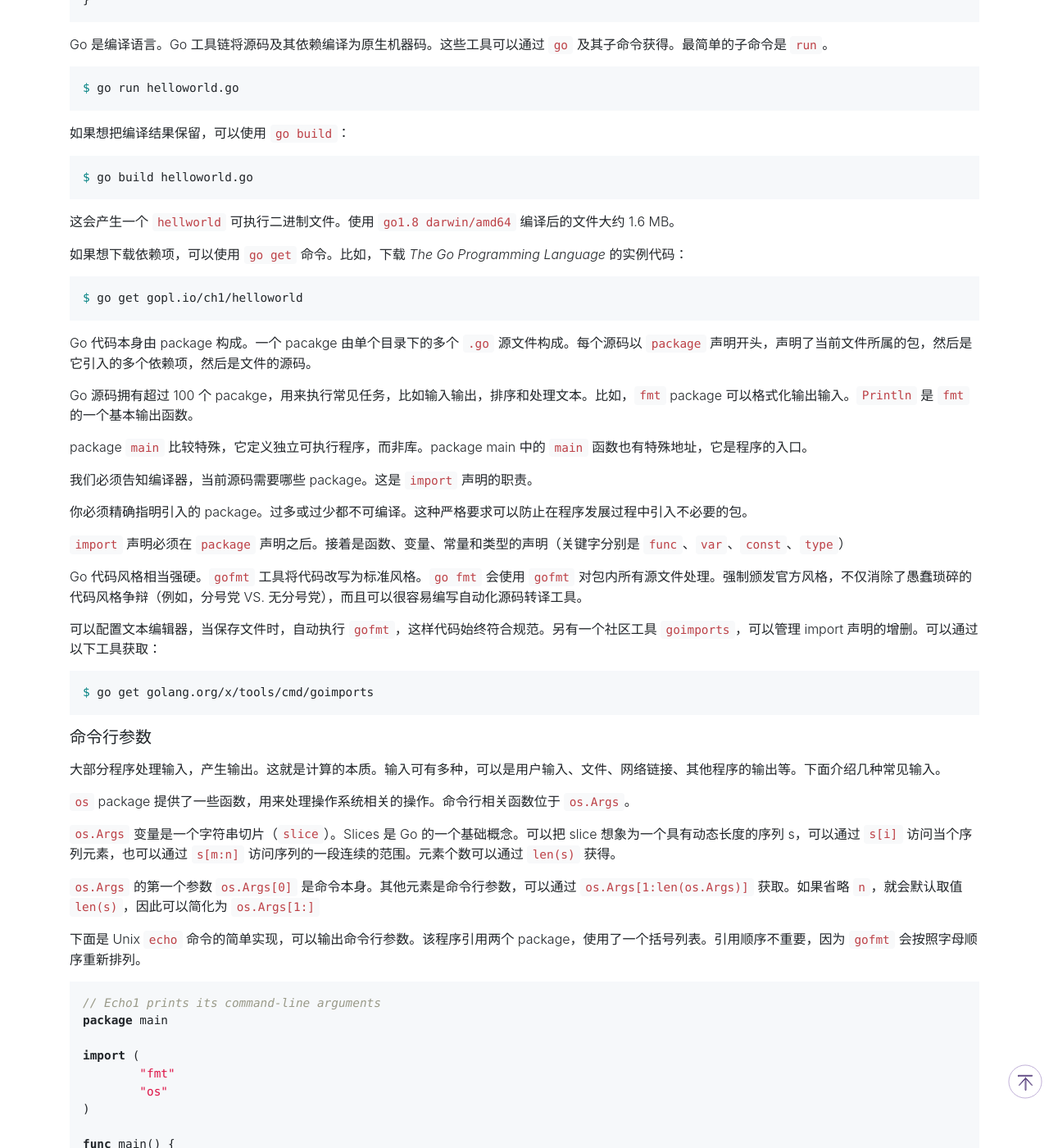
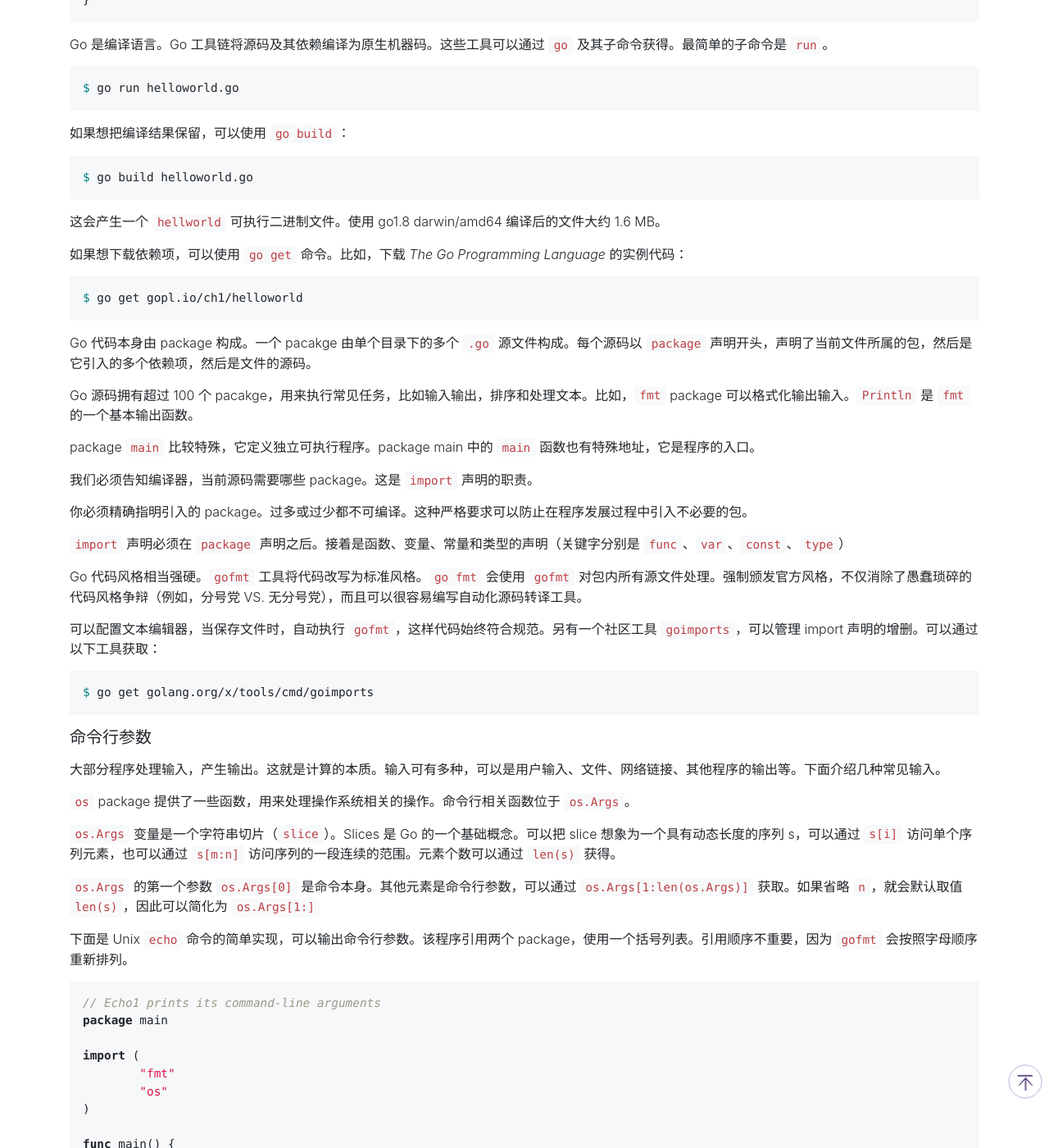
Before and after one commit to liuzhuan/liuzhuan.github.io, a Jekyll site: the page built from _posts/2017-12-14-golang-primer.md, in a window 1280 px wide and 1400 px high, scrolled down 1446 px. Shown: the whole window at 82% size. Built offline with Jekyll 4.4.1, drawn with Linux system fonts in a browser that asks for light colours; nearby versions of some CDN libraries; comment, search, counter and statistics services are not loaded; some of the changed text lies outside the part shown.

Commit message:
updating golang

````diff
--- a/_posts/2017-12-14-golang-primer.md
+++ b/_posts/2017-12-14-golang-primer.md
@@ -50,7 +50,7 @@ $ go run helloworld.go
 $ go build helloworld.go
 ```
 
-这会产生一个 `hellworld` 可执行二进制文件。使用 `go1.8 darwin/amd64` 编译后的文件大约 1.6 MB。
+这会产生一个 `hellworld` 可执行二进制文件。使用 go1.8 darwin/amd64 编译后的文件大约 1.6 MB。
 
 如果想下载依赖项，可以使用 `go get` 命令。比如，下载 *The Go Programming Language* 的实例代码：
 
@@ -62,7 +62,7 @@ Go 代码本身由 package 构成。一个 pacakge 由单个目录下的多个 `
 
 Go 源码拥有超过 100 个 pacakge，用来执行常见任务，比如输入输出，排序和处理文本。比如，`fmt` package 可以格式化输出输入。`Println` 是 `fmt` 的一个基本输出函数。
 
-package `main` 比较特殊，它定义独立可执行程序，而非库。package main 中的 `main` 函数也有特殊地址，它是程序的入口。
+package `main` 比较特殊，它定义独立可执行程序。package main 中的 `main` 函数也有特殊地址，它是程序的入口。
 
 我们必须告知编译器，当前源码需要哪些 package。这是 `import` 声明的职责。
 
@@ -84,11 +84,11 @@ $ go get golang.org/x/tools/cmd/goimports
 
 `os` package 提供了一些函数，用来处理操作系统相关的操作。命令行相关函数位于 `os.Args`。
 
-`os.Args` 变量是一个字符串切片（`slice`）。Slices 是 Go 的一个基础概念。可以把 slice 想象为一个具有动态长度的序列 s，可以通过 `s[i]` 访问当个序列元素，也可以通过 `s[m:n]` 访问序列的一段连续的范围。元素个数可以通过 `len(s)` 获得。
+`os.Args` 变量是一个字符串切片（`slice`）。Slices 是 Go 的一个基础概念。可以把 slice 想象为一个具有动态长度的序列 s，可以通过 `s[i]` 访问单个序列元素，也可以通过 `s[m:n]` 访问序列的一段连续的范围。元素个数可以通过 `len(s)` 获得。
 
 `os.Args` 的第一个参数 `os.Args[0]` 是命令本身。其他元素是命令行参数，可以通过 `os.Args[1:len(os.Args)]` 获取。如果省略 `n`，就会默认取值 `len(s)`，因此可以简化为 `os.Args[1:]`
 
-下面是 Unix `echo` 命令的简单实现，可以输出命令行参数。该程序引用两个 package，使用了一个括号列表。引用顺序不重要，因为 `gofmt` 会按照字母顺序重新排列。
+下面是 Unix `echo` 命令的简单实现，可以输出命令行参数。该程序引用两个 package，使用一个括号列表。引用顺序不重要，因为 `gofmt` 会按照字母顺序重新排列。
 
 ```go
 // Echo1 prints its command-line arguments
````
Also changed, not shown: other parts of _posts/2017-12-14-golang-primer.md (+2 -0 lines).
